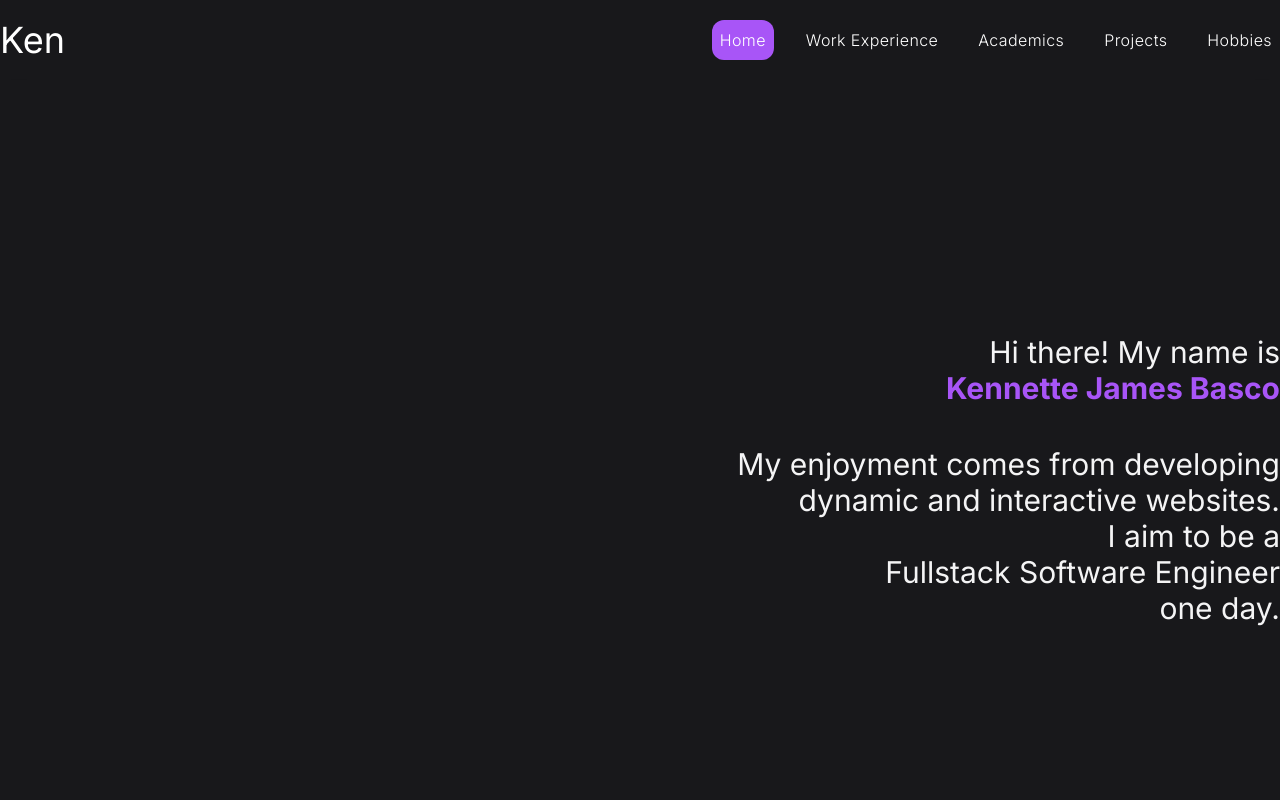
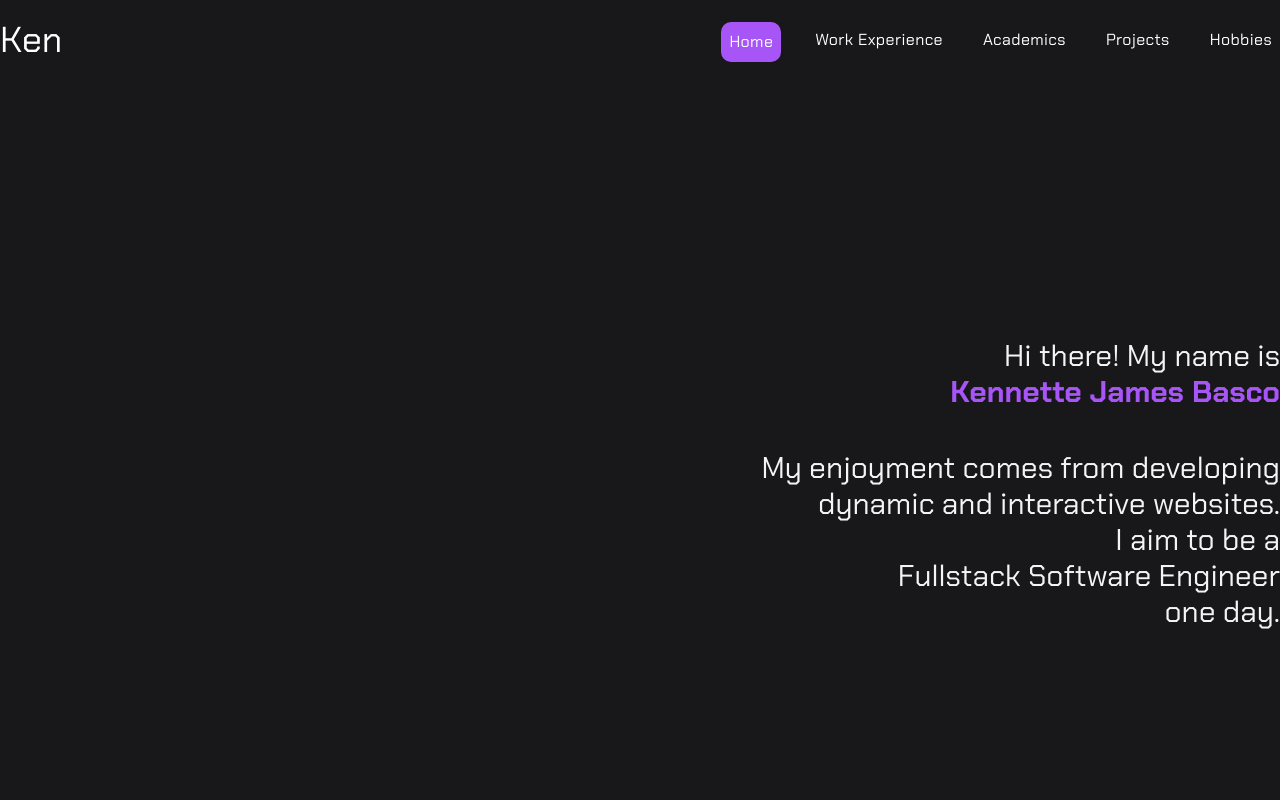
Before and after one commit to kankenny/personal-website, a Next.js app: page / in a window 1280 px wide. Shown: the top 800 px of the page. Built offline with nearby package versions, Linux system fonts and the light colour scheme.

Commit message:
Choose a font style that is applied locally for all the pages but it only uses one exported nextjs font object

```diff
--- a/src/components/layout/link-menu/LinkItem.tsx
+++ b/src/components/layout/link-menu/LinkItem.tsx
@@ -18,7 +18,7 @@ const LinkItem = React.forwardRef<Ref, Props>(
 
 		return (
 			<a
-				className={`p-2 text-md duration-200 hover:scale-110 cursor-pointer text-center font-light tracking-wide select-none rounded-xl ${twClasses}`}
+				className={`p-2 text-md duration-200 hover:scale-110 cursor-pointer text-center font-light tracking-wide select-none rounded-xl  ${twClasses}`}
 				onClick={onClick}
 				href={href}
 				ref={ref}
--- a/src/components/layout/link-menu/Links.tsx
+++ b/src/components/layout/link-menu/Links.tsx
@@ -19,7 +19,9 @@ const Links = ({ areHeaderLinks }: Props) => {
 				<LinkItem
 					linkText="Home"
 					twClasses={
-						pathName === '/' ? 'text-bold bg-purple-500' : ''
+						pathName === '/'
+							? 'text-bold bg-purple-500 border-2 border-zinc-900'
+							: ''
 					}
 				></LinkItem>
 			</Link>
@@ -28,7 +30,7 @@ const Links = ({ areHeaderLinks }: Props) => {
 					linkText="Work Experience"
 					twClasses={
 						pathName === '/work-experience'
-							? 'text-bold bg-purple-500'
+							? 'text-bold bg-purple-500 border-2 border-zinc-900'
 							: ''
 					}
 				></LinkItem>
@@ -38,7 +40,7 @@ const Links = ({ areHeaderLinks }: Props) => {
 					linkText="Academics"
 					twClasses={
 						pathName === '/academics'
-							? 'text-bold bg-purple-500'
+							? 'text-bold bg-purple-500 border border-zinc-900'
 							: ''
 					}
 				></LinkItem>
@@ -48,7 +50,7 @@ const Links = ({ areHeaderLinks }: Props) => {
 					linkText="Projects"
 					twClasses={
 						pathName === '/projects'
-							? 'text-bold bg-purple-500'
+							? 'text-bold bg-purple-500 border-2 border-zinc-900'
 							: ''
 					}
 				></LinkItem>
@@ -58,7 +60,7 @@ const Links = ({ areHeaderLinks }: Props) => {
 					linkText="Hobbies"
 					twClasses={
 						pathName === '/hobbies'
-							? 'text-bold bg-purple-500'
+							? 'text-bold bg-purple-500 border-2 border-zinc-900'
 							: ''
 					}
 				></LinkItem>
--- /dev/null
+++ b/src/components/ui/ChakraPetchFont.ts
@@ -0,0 +1,8 @@
+import { Chakra_Petch } from '@next/font/google'
+
+const CHAKRAPETCHFONT = Chakra_Petch({
+	weight: ['400', '700'],
+	subsets: ['latin'],
+})
+
+export default CHAKRAPETCHFONT
--- a/src/pages/academics/index.tsx
+++ b/src/pages/academics/index.tsx
@@ -3,10 +3,14 @@ import React from 'react'
 import Footer from '@/components/layout/footer/Footer'
 import Header from '@/components/layout/header/Header'
 
+import CHAKRAPETCHFONT from '@/components/ui/ChakraPetchFont'
+
 const index = () => {
 	return (
 		<main>
-			<div className={`main-web-container flex flex-col min-h-screen`}>
+			<div
+				className={`main-web-container flex flex-col min-h-screen ${CHAKRAPETCHFONT.className}`}
+			>
 				<Header />
 				<Footer />
 			</div>
--- a/src/pages/hobbies/index.tsx
+++ b/src/pages/hobbies/index.tsx
@@ -3,10 +3,14 @@ import React from 'react'
 import Footer from '@/components/layout/footer/Footer'
 import Header from '@/components/layout/header/Header'
 
+import CHAKRAPETCHFONT from '@/components/ui/ChakraPetchFont'
+
 const index = () => {
 	return (
 		<main>
-			<div className={`main-web-container flex flex-col min-h-screen`}>
+			<div
+				className={`main-web-container flex flex-col min-h-screen ${CHAKRAPETCHFONT.className}`}
+			>
 				<Header />
 				<Footer />
 			</div>
--- a/src/pages/index.tsx
+++ b/src/pages/index.tsx
@@ -1,19 +1,15 @@
 import Header from '@/components/layout/header/Header'
 import Footer from '@/components/layout/footer/Footer'
 
-import { Inter } from '@next/font/google'
-import { useRef } from 'react'
 import HomePage from '@/components/routes/home/HomePage'
 
-const inter = Inter({
-	subsets: ['latin'],
-})
+import CHAKRAPETCHFONT from '@/components/ui/ChakraPetchFont'
 
 export default function Home() {
 	return (
 		<main>
 			<div
-				className={`main-web-container flex flex-col min-h-screen ${inter.className}`}
+				className={`main-web-container flex flex-col min-h-screen ${CHAKRAPETCHFONT.className}`}
 			>
 				<Header />
 				<HomePage />
--- a/src/pages/projects/index.tsx
+++ b/src/pages/projects/index.tsx
@@ -2,10 +2,14 @@ import Footer from '@/components/layout/footer/Footer'
 import Header from '@/components/layout/header/Header'
 import React from 'react'
 
+import CHAKRAPETCHFONT from '@/components/ui/ChakraPetchFont'
+
 const index = () => {
 	return (
 		<main>
-			<div className={`main-web-container flex flex-col min-h-screen`}>
+			<div
+				className={`main-web-container flex flex-col min-h-screen ${CHAKRAPETCHFONT.className}`}
+			>
 				<Header />
 				<Footer />
 			</div>
--- a/src/pages/work-experience/index.tsx
+++ b/src/pages/work-experience/index.tsx
@@ -3,10 +3,14 @@ import Footer from '@/components/layout/footer/Footer'
 import Header from '@/components/layout/header/Header'
 import WorkExperience from '@/components/routes/work-experience/WorkExperience'
 
+import CHAKRAPETCHFONT from '@/components/ui/ChakraPetchFont'
+
 const index = () => {
 	return (
 		<main>
-			<div className={`main-web-container flex flex-col min-h-screen`}>
+			<div
+				className={`main-web-container flex flex-col min-h-screen ${CHAKRAPETCHFONT.className}`}
+			>
 				<Header />
 				<WorkExperience />
 				<Footer />
```
